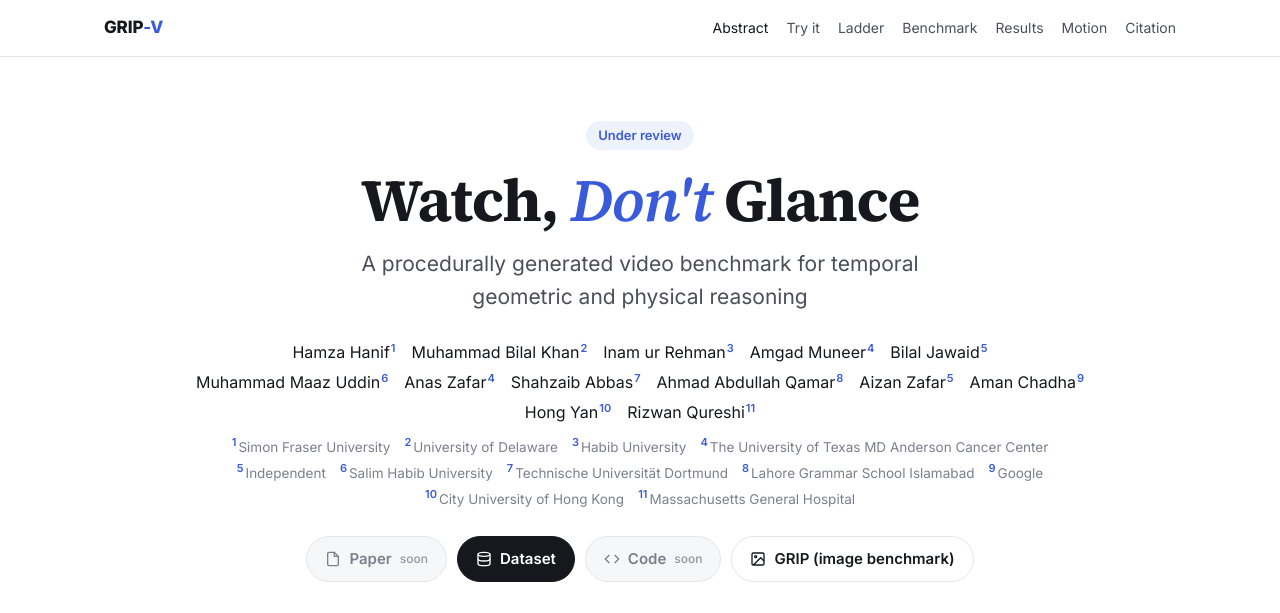
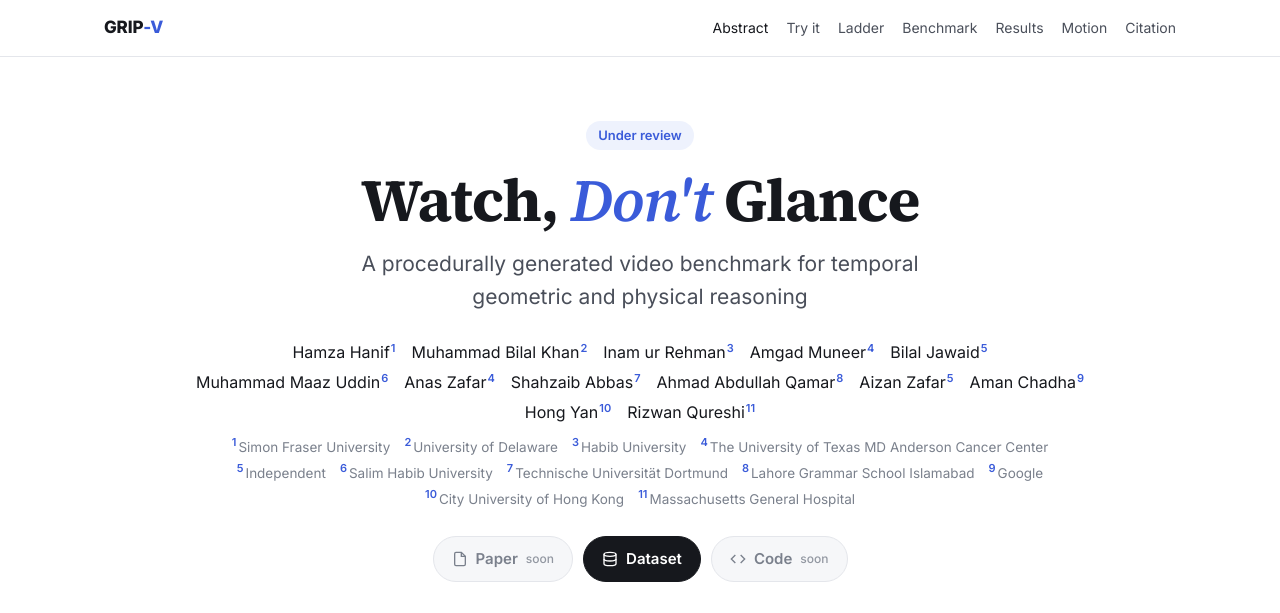
Before and after one commit to grip-v/grip-v.github.io, a plain HTML site: page index.html in a window 1280 px wide. Shown: the top 613 px of the page. Drawn offline with Linux system fonts and the light colour scheme.

Commit message:
Remove the GRIP button from the header
Co-Authored-By: Claude Opus 5.5 <noreply@anthropic.com>

```diff
--- a/index.html
+++ b/index.html
@@ -51,9 +51,6 @@
       <span class="btn soon" title="Available after review">
         <svg viewBox="0 0 24 24" fill="none" stroke="currentColor" stroke-width="2"><path d="M16 18l6-6-6-6"/><path d="M8 6l-6 6 6 6"/></svg>
         Code <small>soon</small></span>
-      <a class="btn ghost" href="https://arxiv.org/abs/2610.16170">
-        <svg viewBox="0 0 24 24" fill="none" stroke="currentColor" stroke-width="2"><rect x="3" y="3" width="18" height="18" rx="2"/><circle cx="8.5" cy="8.5" r="1.5"/><path d="M21 15l-5-5L5 21"/></svg>
-        GRIP (image benchmark)</a>
     </div>
 
     <div class="teaser" id="teaser"></div>
```
